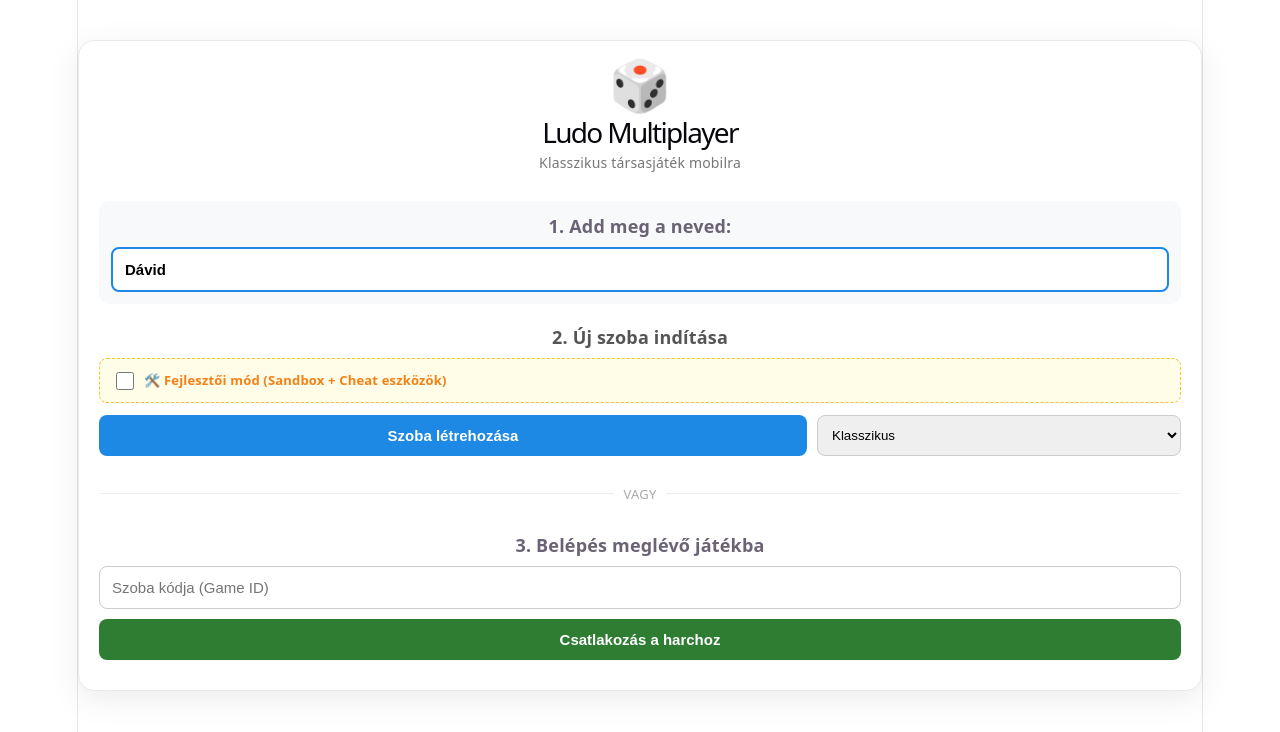
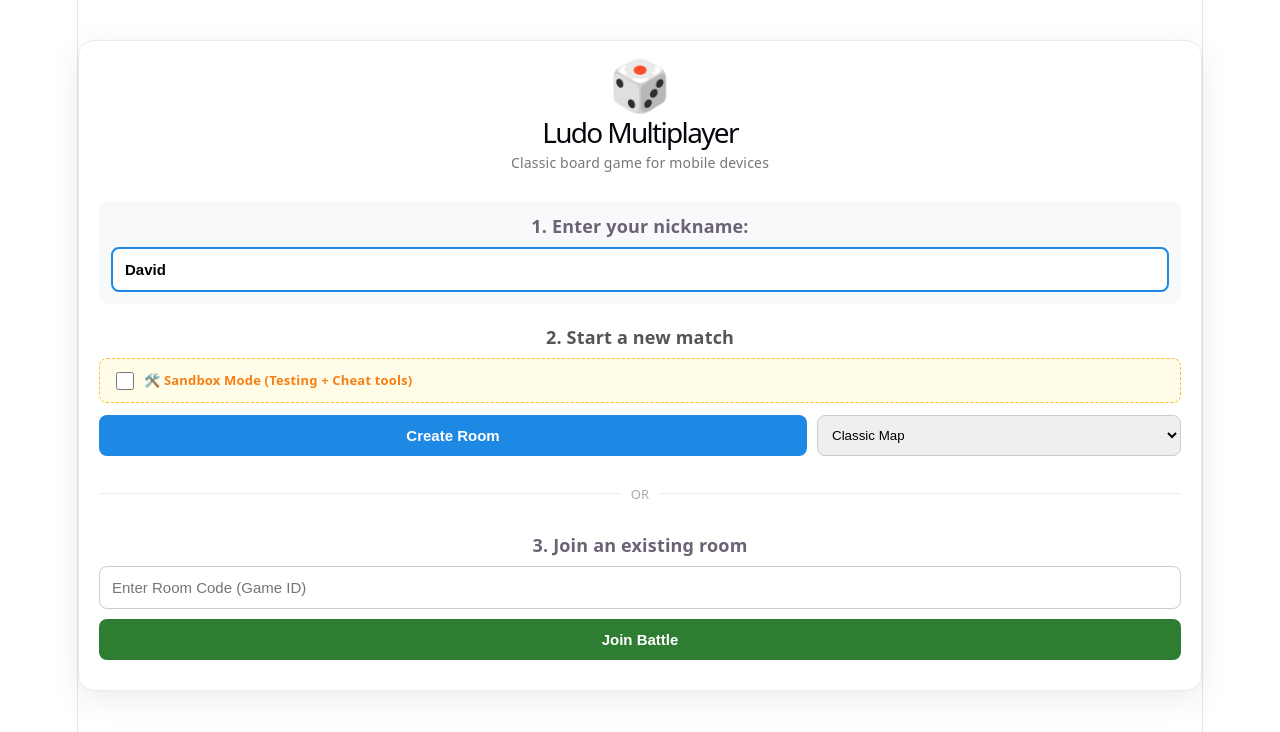
Before and after one commit to davidkasza/ludo-app, a React (Vite) app: page / in a window 1280 px wide. Shown: the top 732 px of the page. Built offline with nearby package versions, Linux system fonts and the light colour scheme; no server answers.

Commit message:
feat: English

```diff
--- a/src/App.tsx
+++ b/src/App.tsx
@@ -7,7 +7,7 @@ import { GameControls } from "./components/GameControls";
 import { EndGame } from "./components/EndGame";
 
 export default function App() {
-  const [playerName, setPlayerName] = useState<string>("Dávid");
+  const [playerName, setPlayerName] = useState<string>("David");
   const [selectedBoard, setSelectedBoard] = useState<string>("classic");
   const [isTestMode, setIsTestMode] = useState<boolean>(false);
   const [cheatDiceValue, setCheatDiceValue] = useState<number>(0);
@@ -27,7 +27,7 @@ export default function App() {
 
   if (game.gameData?.status === "finished") {
     const iWon = game.gameData.winnerUid === game.user?.uid;
-    const winnerColor = game.getPlayerIndex(game.gameData.winnerUid) === 0 ? "KÉK" : "PIROS";
+    const winnerColor = game.getPlayerIndex(game.gameData.winnerUid) === 0 ? "BLUE" : "RED";
     return (
       <EndGame
         iWon={iWon}
@@ -73,24 +73,24 @@ export default function App() {
           </div>
         )}
 
-        {/* Felső sáv */}
+        {/* Top Navbar */}
         <div style={{ display: "flex", justifyContent: "space-between", alignItems: "center", marginBottom: "8px" }}>
-          <h3 style={{ margin: 0, fontSize: "16px" }}>🎲 Ludo Csata {game.gameData.isTestModeActive && <span style={{color: "#f57f17", fontSize: "11px"}}>(Teszt Mód)</span>}</h3>
-          <button onClick={game.quitToMenu} style={{ background: "none", border: "none", color: "#d32f2f", fontWeight: "bold", cursor: "pointer", fontSize: "14px" }}>Kilépés</button>
+          <h3 style={{ margin: 0, fontSize: "16px" }}>🎲 Ludo Battle {game.gameData.isTestModeActive && <span style={{color: "#f57f17", fontSize: "11px"}}>(Sandbox Mode)</span>}</h3>
+          <button onClick={game.quitToMenu} style={{ background: "none", border: "none", color: "#d32f2f", fontWeight: "bold", cursor: "pointer", fontSize: "14px" }}>Quit</button>
         </div>
 
         <div style={{ background: "#f5f5f5", padding: "8px 10px", borderRadius: "8px", fontSize: "12px", marginBottom: "10px", display: "flex", justifyContent: "space-between", alignItems: "center" }}>
-          <div>Színed: <span style={{ color: game.myPlayerIndex === 0 ? "#1e88e5" : "#e53935", fontWeight: "bold" }}>{game.getPlayerDisplayTitle(game.user?.uid ?? "")}</span></div>
-          <div style={{ fontSize: "10px", background: "#fff", padding: "3px 6px", borderRadius: "4px" }}>Kód: <code>{game.gameId}</code></div>
+          <div>Your Color: <span style={{ color: game.myPlayerIndex === 0 ? "#1e88e5" : "#e53935", fontWeight: "bold" }}>{game.getPlayerDisplayTitle(game.user?.uid ?? "")}</span></div>
+          <div style={{ fontSize: "10px", background: "#fff", padding: "3px 6px", borderRadius: "4px" }}>Code: <code>{game.gameId}</code></div>
         </div>
 
         {game.gameData.status === "waiting" && (
           <div style={{ background: "#fff8e1", border: "1px solid #ffe082", padding: "10px", borderRadius: "8px", textAlign: "center", marginBottom: "10px", fontSize: "13px", fontWeight: "bold", color: "#b78103" }}>
-            ⏳ Várakozás az ellenfélre...
+            ⏳ Waiting for your opponent to join...
           </div>
         )}
 
-        {/* A JÁTÉKVEZÉRLŐK */}
+        {/* Game Controls Panel */}
         <div style={{ marginBottom: "10px" }}>
           <GameControls
             gameData={game.gameData}
@@ -109,13 +109,13 @@ export default function App() {
           />
         </div>
 
-        {/* A KIRAJZOLT TÁBLA - Tisztán reszponzív, szétesés- és skálázásmentes elrendezés */}
+        {/* Game Board Container */}
         <div style={{
           display: "flex",
           justifyContent: "center",
           alignItems: "center",
           width: "100%",
-          maxWidth: "450px", // Tablet/Asztali nézet korlát, hogy ne nyúljon túl nagyra
+          maxWidth: "450px",
           margin: "14px auto",
           touchAction: "manipulation",
           boxSizing: "border-box"
--- a/src/components/EndGame.tsx
+++ b/src/components/EndGame.tsx
@@ -12,16 +12,16 @@ export function EndGame({ iWon, winnerName, winnerColor, onQuit }: EndGameProps)
       <div style={{ background: iWon ? "#e8f5e9" : "#fff3e0", border: iWon ? "3px solid #4caf50" : "3px solid #ff9800", borderRadius: "16px", padding: "40px 20px", boxShadow: "0 8px 24px rgba(0,0,0,0.15)" }}>
         <span style={{ fontSize: "64px" }}>{iWon ? "🏆" : "👑"}</span>
         <h1 style={{ color: iWon ? "#2e7d32" : "#e65100", margin: "20px 0 10px" }}>
-          {iWon ? "Gratulálunk, Nyertél!" : "Játék Vége!"}
+          {iWon ? "Congratulations, You Won!" : "Game Over!"}
         </h1>
         <p style={{ fontSize: "18px", fontWeight: "bold", marginBottom: "30px" }}>
-          A mérkőzést <span style={{ color: winnerColor === "KÉK" ? "#1e88e5" : "#e53935" }}>{winnerName}</span> nyerte meg!
+          The match was won by <span style={{ color: winnerColor === "BLUE" ? "#1e88e5" : "#e53935" }}>{winnerName}</span>!
         </p>
         <button
           onClick={onQuit}
           style={{ padding: "14px 28px", fontSize: "16px", fontWeight: "bold", background: "#333", color: "#fff", border: "none", borderRadius: "8px", width: "100%", cursor: "pointer", boxShadow: "0 4px 6px rgba(0,0,0,0.1)" }}
         >
-          Vissza a főmenübe
+          Back to Main Menu
         </button>
       </div>
     </div>
--- a/src/components/Lobby.tsx
+++ b/src/components/Lobby.tsx
@@ -24,7 +24,7 @@ export function Lobby({
       <div style={{ textAlign: "center", marginBottom: "25px" }}>
         <span style={{ fontSize: "50px" }}>🎲</span>
         <h1 style={{ margin: "10px 0 5px", fontSize: "28px" }}>Ludo Multiplayer</h1>
-        <p style={{ color: "#777", fontSize: "14px", margin: 0 }}>Klasszikus társasjáték mobilra</p>
+        <p style={{ color: "#777", fontSize: "14px", margin: 0 }}>Classic board game for mobile devices</p>
       </div>
 
       {statusMessage && (
@@ -34,33 +34,33 @@ export function Lobby({
       )}
 
       <div style={{ marginBottom: "20px", background: "#f8f9fa", padding: "12px", borderRadius: "10px" }}>
-        <h4 style={{ margin: "0 0 8px" }}>1. Add meg a neved:</h4>
-        <input placeholder="Pl. Dávid" value={playerName} onChange={(e) => setPlayerName(e.target.value)} maxLength={15} style={{ width: "100%", padding: "12px", fontSize: "15px", borderRadius: "8px", border: "2px solid #1e88e5", boxSizing: "border-box", fontWeight: "bold" }} />
+        <h4 style={{ margin: "0 0 8px" }}>1. Enter your nickname:</h4>
+        <input placeholder="e.g., David" value={playerName} onChange={(e) => setPlayerName(e.target.value)} maxLength={15} style={{ width: "100%", padding: "12px", fontSize: "15px", borderRadius: "8px", border: "2px solid #1e88e5", boxSizing: "border-box", fontWeight: "bold" }} />
       </div>
 
       <div style={{ marginBottom: "25px" }}>
-        <h4 style={{ margin: "0 0 8px", color: "#555" }}>2. Új szoba indítása</h4>
+        <h4 style={{ margin: "0 0 8px", color: "#555" }}>2. Start a new match</h4>
         <div style={{ display: "flex", alignItems: "center", background: "#fffde7", border: "1px dashed #fbc02d", padding: "8px 12px", borderRadius: "8px", marginBottom: "12px" }}>
           <input type="checkbox" id="testModeCheck" checked={isTestMode} onChange={(e) => setIsTestMode(e.target.checked)} style={{ width: "18px", height: "18px", marginRight: "10px" }} />
-          <label htmlFor="testModeCheck" style={{ fontSize: "13px", fontWeight: "bold", color: "#f57f17" }}>🛠️ Fejlesztői mód (Sandbox + Cheat eszközök)</label>
+          <label htmlFor="testModeCheck" style={{ fontSize: "13px", fontWeight: "bold", color: "#f57f17" }}>🛠️ Sandbox Mode (Testing + Cheat tools)</label>
         </div>
 
         <div style={{ display: "flex", gap: "10px" }}>
-          <button onClick={onCreateGame} style={{ flex: 2, padding: "12px", fontSize: "15px", fontWeight: "bold", background: "#1e88e5", color: "#fff", border: "none", borderRadius: "8px", cursor: "pointer" }}>Szoba létrehozása</button>
+          <button onClick={onCreateGame} style={{ flex: 2, padding: "12px", fontSize: "15px", fontWeight: "bold", background: "#1e88e5", color: "#fff", border: "none", borderRadius: "8px", cursor: "pointer" }}>Create Room</button>
           <select value={selectedBoard} onChange={(e) => setSelectedBoard(e.target.value)} style={{ flex: 1, padding: "10px", borderRadius: "8px", border: "1px solid #ccc" }}>
-            <option value="classic">Klasszikus</option>
-            <option value="test">Kör pálya</option>
+            <option value="classic">Classic Map</option>
+            <option value="test">Circular Loop</option>
           </select>
         </div>
       </div>
 
-      <div style={{ display: "flex", alignItems: "center", textAlign: "center", color: "#aaa", fontSize: "13px", marginBottom: "25px" }}><hr style={{ flex: 1, border: "none", borderTop: "1px solid #eee" }} /><span style={{ padding: "0 10px" }}>VAGY</span><hr style={{ flex: 1, border: "none", borderTop: "1px solid #eee" }} /></div>
+      <div style={{ display: "flex", alignItems: "center", textAlign: "center", color: "#aaa", fontSize: "13px", marginBottom: "25px" }}><hr style={{ flex: 1, border: "none", borderTop: "1px solid #eee" }} /><span style={{ padding: "0 10px" }}>OR</span><hr style={{ flex: 1, border: "none", borderTop: "1px solid #eee" }} /></div>
 
       <div>
-        <h4 style={{ margin: "0 0 8px" }}>3. Belépés meglévő játékba</h4>
+        <h4 style={{ margin: "0 0 8px" }}>3. Join an existing room</h4>
         <div style={{ display: "flex", flexDirection: "column", gap: "10px" }}>
-          <input placeholder="Szoba kódja (Game ID)" value={inputId} onChange={(e) => setInputId(e.target.value)} style={{ padding: "12px", fontSize: "15px", borderRadius: "8px", border: "1px solid #ccc" }} />
-          <button onClick={() => onJoinGame(inputId)} style={{ padding: "12px", fontSize: "15px", fontWeight: "bold", background: "#2e7d32", color: "#fff", border: "none", borderRadius: "8px", cursor: "pointer" }}>Csatlakozás a harchoz</button>
+          <input placeholder="Enter Room Code (Game ID)" value={inputId} onChange={(e) => setInputId(e.target.value)} style={{ padding: "12px", fontSize: "15px", borderRadius: "8px", border: "1px solid #ccc" }} />
+          <button onClick={() => onJoinGame(inputId)} style={{ padding: "12px", fontSize: "15px", fontWeight: "bold", background: "#2e7d32", color: "#fff", border: "none", borderRadius: "8px", cursor: "pointer" }}>Join Battle</button>
         </div>
       </div>
     </div>
```
Also changed, not shown: src/components/GameControls.tsx (+21 -21 lines).
